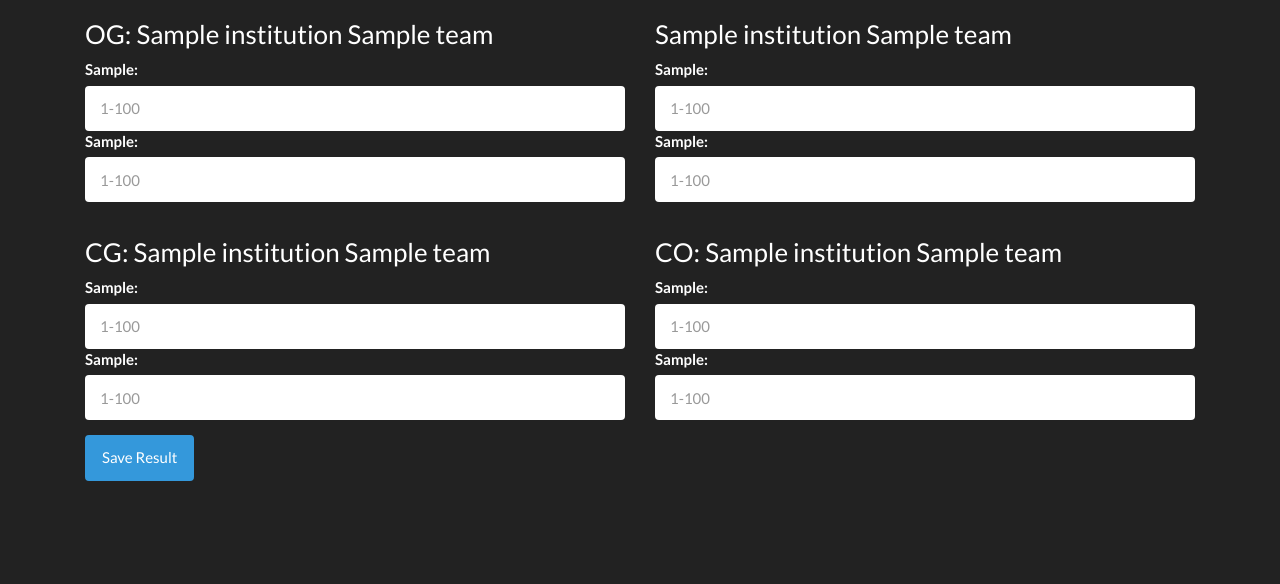
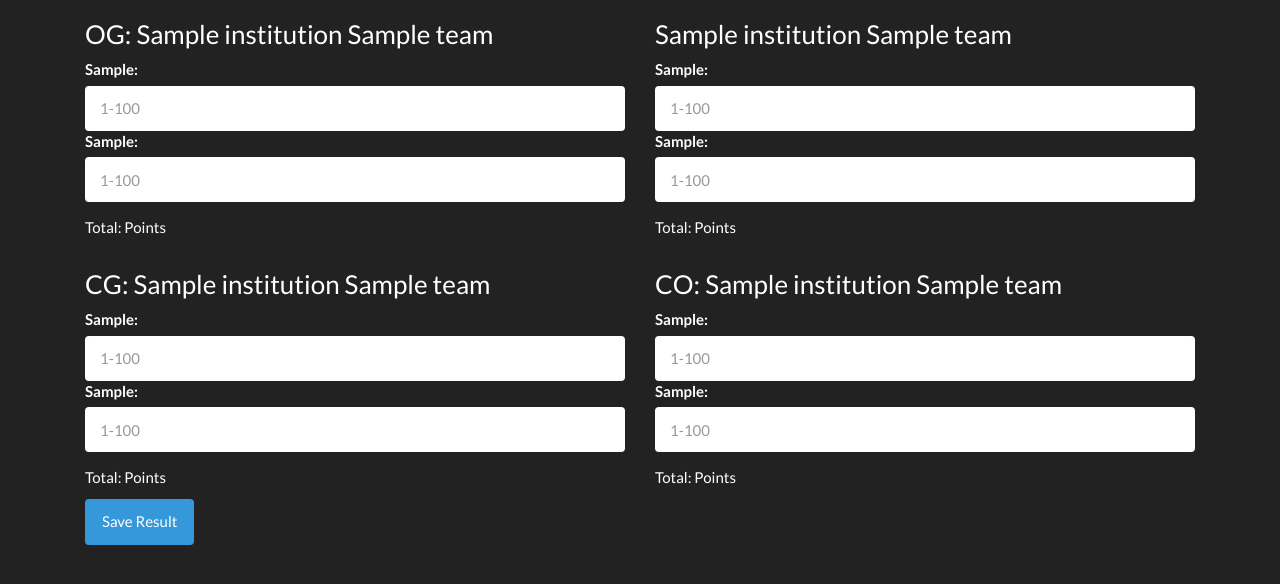
Before and after one commit to sarrionandia/taber, a Django app: a page that uses results/templates/results/edit_result.html in a window 1280 px wide. Shown: the part 145-729 px from the top of the page. Run offline with Django 3.2, Linux system fonts and the light colour scheme; tables that the repository leaves empty hold one stand-in row (values such as "Sample post"); parts of the project's set-up code (start-up, migrations or seed data) failed here and were passed over; some libraries are stand-ins or nearby versions.

Commit message:
Show total points on result entry screen

```diff
--- /dev/null
+++ b/results/static/results/js/result-calculation.js
@@ -0,0 +1,23 @@
+$(document).ready(function () {
+    $('#id_ogsp1').on("keyup", update_total_speaks);
+    $('#id_ogsp2').on("keyup", update_total_speaks);
+    $('#id_oosp1').on("keyup", update_total_speaks);
+    $('#id_oosp2').on("keyup", update_total_speaks);
+    $('#id_cgsp1').on("keyup", update_total_speaks);
+    $('#id_cgsp2').on("keyup", update_total_speaks);
+    $('#id_cosp1').on("keyup", update_total_speaks);
+    $('#id_cosp2').on("keyup", update_total_speaks);
+    update_total_speaks();
+});
+
+function update_total_speaks(){
+    console.log("Updating");
+    var og_speaks = parseInt($('#id_ogsp1').val()) + parseInt($('#id_ogsp2').val());
+    var oo_speaks = parseInt($('#id_oosp1').val()) + parseInt($('#id_oosp2').val());
+    var cg_speaks = parseInt($('#id_cgsp1').val()) + parseInt($('#id_cgsp2').val());
+    var co_speaks = parseInt($('#id_cosp1').val()) + parseInt($('#id_cosp2').val());
+    $('#total_og').html(og_speaks);
+    $('#total_oo').html(oo_speaks);
+    $('#total_cg').html(cg_speaks);
+    $('#total_co').html(co_speaks);
+}
--- a/results/templates/results/edit_result.html
+++ b/results/templates/results/edit_result.html
@@ -1,4 +1,8 @@
 {% extends "root.html" %}
+
+{% block head_extra %}
+    <script type="text/javascript" src="/static/results/js/result-calculation.js"></script>
+{% endblock %}
 
 {% block content %}
     <h1>Result for {{ debate }}</h1>
@@ -14,6 +18,7 @@
                     <label for="ogsp2" class="control-label">{{ debate.OG.speaker2 }}:</label>
                     {{ form.ogsp2 }}
                 </div>
+                <p>Total: <strong id="total_og"></strong> Points</p>
             </div>
             <div class="team-section oo-section col-sm-6">
                 <h3>{{ debate.OO }}</h3>
@@ -23,6 +28,7 @@
                     <label for="oosp2" class="control-label">{{ debate.OO.speaker2 }}:</label>
                     {{ form.oosp2 }}
                 </div>
+                <p>Total: <strong id="total_oo"></strong> Points</p>
             </div>
         </div>
 
@@ -35,6 +41,8 @@
                     <label for="cgsp2" class="control-label">{{ debate.CG.speaker2 }}:</label>
                     {{ form.cgsp2 }}
                 </div>
+                <p>Total: <strong id="total_cg"></strong> Points</p>
+
             </div>
             <div class="team-section co-section col-sm-6">
                 <h3>CO: {{ debate.CO }}</h3>
@@ -44,6 +52,8 @@
                     <label for="cosp2" class="control-label">{{ debate.CO.speaker2 }}:</label>
                     {{ form.cosp2 }}
                 </div>
+                <p>Total: <strong id="total_co"></strong> Points</p>
+
             </div>
         </div>
 
```
